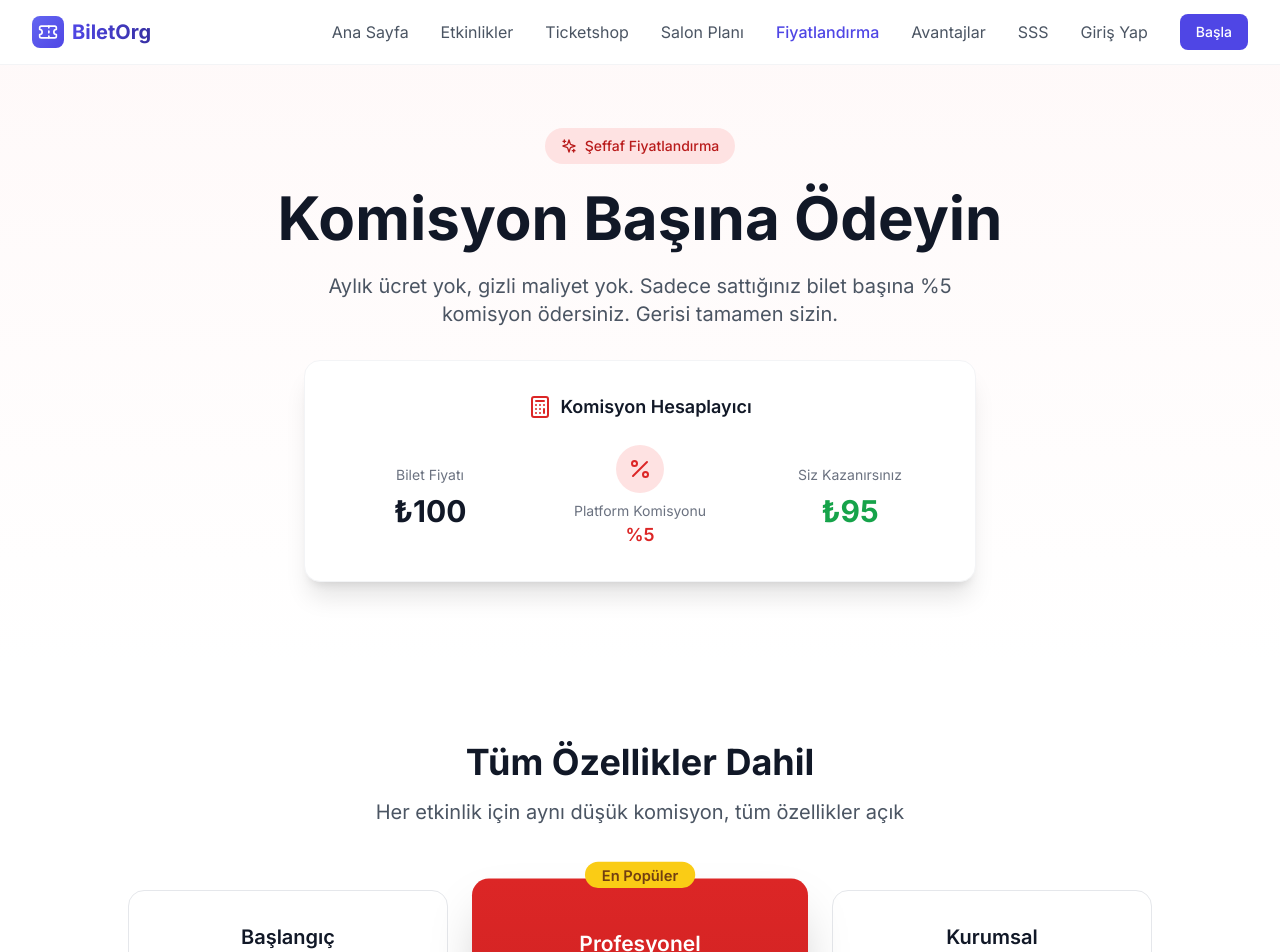
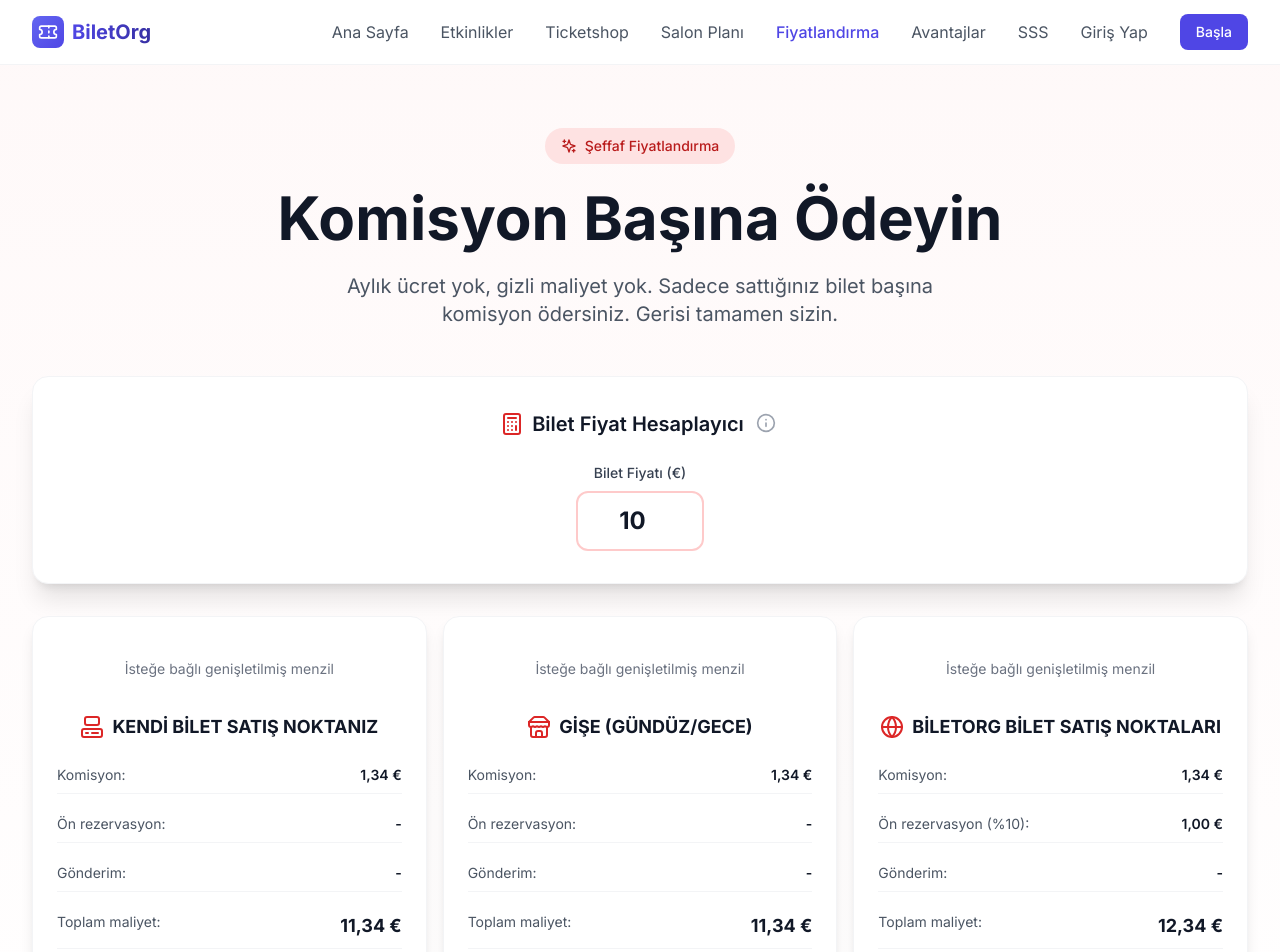
Before and after one commit to eventseat21/biletorg, a Next.js app: page /pricing in a window 1280 px wide. Shown: the top 952 px of the page. Built offline with nearby package versions, Linux system fonts and the light colour scheme.

Commit message:
Update pricing calculator: 3-channel model with tiered commission

```diff
--- a/app/pricing/page.tsx
+++ b/app/pricing/page.tsx
@@ -1,3 +1,6 @@
+'use client'
+
+import { useState } from 'react'
 import Link from 'next/link'
 import {
   Check,
@@ -18,11 +21,61 @@ import {
   Globe,
   Mail,
   MessageCircle,
-  Calculator
+  Calculator,
+  Info,
+  Store,
+  Computer
 } from 'lucide-react'
 import MobileNav from '@/components/mobile-nav'
 
 export default function PricingPage() {
+  const [ticketPrice, setTicketPrice] = useState<number>(10)
+  const [showTooltip, setShowTooltip] = useState(false)
+
+  // Eventim Light commission formula
+  const calculateCommission = (price: number): number => {
+    if (price < 7) {
+      return price * 0.035 + 0.49
+    } else {
+      return price * 0.035 + 0.99
+    }
+  }
+
+  // Format currency
+  const formatCurrency = (amount: number): string => {
+    return new Intl.NumberFormat('de-DE', {
+      style: 'currency',
+      currency: 'EUR',
+      minimumFractionDigits: 2,
+      maximumFractionDigits: 2
+    }).format(amount)
+  }
+
+  const formatCurrencyInt = (amount: number): string => {
+    return new Intl.NumberFormat('de-DE', {
+      style: 'currency',
+      currency: 'EUR',
+      minimumFractionDigits: 0,
+      maximumFractionDigits: 0
+    }).format(amount)
+  }
+
+  const commission = calculateCommission(ticketPrice)
+  const organizerEarnings = ticketPrice
+
+  // Channel 1: Customer's own ticket sales point (iframe)
+  const channel1Commission = commission
+  const channel1CustomerTotal = ticketPrice + channel1Commission
+
+  // Channel 2: Box office - same tiered commission as channel 1
+  const channel2Commission = commission
+  const channel2CustomerTotal = ticketPrice + channel2Commission
+
+  // Channel 3: Eventim Shop - commission + 10% reservation fee
+  const reservationFee = ticketPrice * 0.10
+  const channel3Commission = commission + reservationFee
+  const channel3CustomerTotal = ticketPrice + channel3Commission
+
   return (
     <div className="min-h-screen bg-white">
       {/* Navigation */}
@@ -53,9 +106,10 @@ export default function PricingPage() {
         </div>
       </nav>
 
-      {/* Hero Section */}
+      {/* Hero Section with Eventim Calculator */}
       <section className="pt-32 pb-20 bg-gradient-to-b from-primary-50/50 to-white">
-        <div className="max-w-4xl mx-auto px-4 sm:px-6 lg:px-8 text-center">
+        <div className="max-w-7xl mx-auto px-4 sm:px-6 lg:px-8">
+          <div className="text-center mb-12">
             <div className="inline-flex items-center gap-2 px-4 py-2 bg-primary-100 text-primary-700 rounded-full text-sm font-medium mb-6">
               <Sparkles className="w-4 h-4" />
               Şeffaf Fiyatlandırma
@@ -65,30 +119,151 @@ export default function PricingPage() {
             </h1>
             <p className="text-xl text-gray-600 max-w-2xl mx-auto mb-8">
               Aylık ücret yok, gizli maliyet yok. Sadece sattığınız bilet başına
-            %5 komisyon ödersiniz. Gerisi tamamen sizin.
+              komisyon ödersiniz. Gerisi tamamen sizin.
             </p>
+          </div>
 
-          {/* Price Calculator */}
-          <div className="bg-white rounded-2xl shadow-xl p-8 max-w-2xl mx-auto border border-gray-100">
+          {/* Interactive Price Calculator - Eventim Style */}
+          <div className="max-w-7xl mx-auto">
+            {/* Input Section */}
+            <div className="bg-white rounded-2xl shadow-xl p-8 mb-8 border border-gray-100">
               <div className="flex items-center justify-center gap-2 mb-6">
                 <Calculator className="w-6 h-6 text-primary-600" />
-              <h3 className="text-lg font-semibold text-gray-900">Komisyon Hesaplayıcı</h3>
+                <h3 className="text-xl font-semibold text-gray-900">Bilet Fiyat Hesaplayıcı</h3>
+                <div className="relative">
+                  <button
+                    onMouseEnter={() => setShowTooltip(true)}
+                    onMouseLeave={() => setShowTooltip(false)}
+                    className="p-1 text-gray-400 hover:text-gray-600"
+                  >
+                    <Info className="w-5 h-5" />
+                  </button>
+                  {showTooltip && (
+                    <div className="absolute bottom-full left-1/2 transform -translate-x-1/2 mb-2 w-80 bg-gray-900 text-white text-sm p-4 rounded-lg shadow-xl z-50">
+                      <p className="font-semibold mb-2">Komisyon Hesaplama:</p>
+                      <p>Bilet ücreti, 6,99 €'ya kadar olan taban fiyatlar için %3,5 artı bilet başına 0,49 €, 7,00 € ve üzeri taban fiyatlar için ise bilet başına %3,5 artı bilet başına 0,99 €'dur.</p>
+                      <div className="absolute bottom-0 left-1/2 transform -translate-x-1/2 translate-y-1/2 rotate-45 w-2 h-2 bg-gray-900"></div>
                     </div>
-            <div className="grid md:grid-cols-3 gap-6 items-center">
-              <div className="text-center">
-                <p className="text-sm text-gray-500 mb-2">Bilet Fiyatı</p>
-                <p className="text-3xl font-bold text-gray-900">₺100</p>
+                  )}
                 </div>
-              <div className="flex flex-col items-center">
-                <div className="w-12 h-12 bg-primary-100 rounded-full flex items-center justify-center mb-2">
-                  <Percent className="w-6 h-6 text-primary-600" />
               </div>
-                <p className="text-sm text-gray-500">Platform Komisyonu</p>
-                <p className="text-lg font-semibold text-primary-600">%5</p>
+
+              <div className="max-w-md mx-auto">
+                <label className="block text-sm font-medium text-gray-700 mb-2 text-center">
+                  Bilet Fiyatı (€)
+                </label>
+                <div className="flex items-center justify-center gap-4">
+                  <input
+                    type="number"
+                    min="1"
+                    max="1000"
+                    value={ticketPrice}
+                    onChange={(e) => setTicketPrice(Math.max(1, parseFloat(e.target.value) || 0))}
+                    className="w-32 px-4 py-3 text-center text-2xl font-bold border-2 border-primary-200 rounded-xl focus:border-primary-500 focus:outline-none"
+                  />
                 </div>
-              <div className="text-center">
-                <p className="text-sm text-gray-500 mb-2">Siz Kazanırsınız</p>
-                <p className="text-3xl font-bold text-green-600">₺95</p>
+              </div>
+            </div>
+
+            {/* 3 Channel Cards */}
+            <div className="grid md:grid-cols-3 gap-4">
+              {/* Channel 1: Customer's own ticket sales point */}
+              <div className="bg-white rounded-2xl shadow-lg p-6 border border-gray-100 flex flex-col">
+                <div className="h-14 flex items-center justify-center mb-4">
+                  <p className="text-sm text-gray-500 text-center">İsteğe bağlı genişletilmiş menzil</p>
+                </div>
+                <div className="flex items-center justify-center gap-2 mb-4">
+                  <Computer className="w-6 h-6 text-primary-600" />
+                  <h4 className="text-lg font-bold text-center">KENDİ BİLET SATIŞ NOKTANIZ</h4>
+                </div>
+                <div className="flex-1 space-y-3 text-sm">
+                  <div className="flex justify-between py-2 border-b border-gray-100">
+                    <span className="text-gray-600">Komisyon:</span>
+                    <span className="font-semibold">{formatCurrency(commission)}</span>
+                  </div>
+                  <div className="flex justify-between py-2 border-b border-gray-100">
+                    <span className="text-gray-600">Ön rezervasyon:</span>
+                    <span className="font-semibold">-</span>
+                  </div>
+                  <div className="flex justify-between py-2 border-b border-gray-100">
+                    <span className="text-gray-600">Gönderim:</span>
+                    <span className="font-semibold">-</span>
+                  </div>
+                  <div className="flex justify-between py-2 border-b border-gray-100">
+                    <span className="text-gray-600">Toplam maliyet:</span>
+                    <span className="font-bold text-lg">{formatCurrency(channel1CustomerTotal)}</span>
+                  </div>
+                </div>
+                <div className="mt-6 bg-blue-500 text-white p-4 rounded-xl text-center">
+                  <p className="text-lg mb-1">Kazancınız</p>
+                  <p className="text-4xl font-bold">{formatCurrencyInt(organizerEarnings)}</p>
+                </div>
+              </div>
+
+              {/* Channel 2: Box office - same calculation as channel 1 */}
+              <div className="bg-white rounded-2xl shadow-lg p-6 border border-gray-100 flex flex-col">
+                <div className="h-14 flex items-center justify-center mb-4">
+                  <p className="text-sm text-gray-500 text-center">İsteğe bağlı genişletilmiş menzil</p>
+                </div>
+                <div className="flex items-center justify-center gap-2 mb-4">
+                  <Store className="w-6 h-6 text-primary-600" />
+                  <h4 className="text-lg font-bold text-center">GİŞE (GÜNDÜZ/GECE)</h4>
+                </div>
+                <div className="flex-1 space-y-3 text-sm">
+                  <div className="flex justify-between py-2 border-b border-gray-100">
+                    <span className="text-gray-600">Komisyon:</span>
+                    <span className="font-semibold">{formatCurrency(commission)}</span>
+                  </div>
+                  <div className="flex justify-between py-2 border-b border-gray-100">
+                    <span className="text-gray-600">Ön rezervasyon:</span>
+                    <span className="font-semibold">-</span>
+                  </div>
+                  <div className="flex justify-between py-2 border-b border-gray-100">
+                    <span className="text-gray-600">Gönderim:</span>
+                    <span className="font-semibold">-</span>
+                  </div>
+                  <div className="flex justify-between py-2 border-b border-gray-100">
+                    <span className="text-gray-600">Toplam maliyet:</span>
+                    <span className="font-bold text-lg">{formatCurrency(ticketPrice + commission)}</span>
+                  </div>
+                </div>
+                <div className="mt-6 bg-blue-500 text-white p-4 rounded-xl text-center">
+                  <p className="text-lg mb-1">Kazancınız</p>
+                  <p className="text-4xl font-bold">{formatCurrencyInt(organizerEarnings)}</p>
+                </div>
+              </div>
+
+              {/* Channel 3: Eventim Shop */}
+              <div className="bg-white rounded-2xl shadow-lg p-6 border border-gray-100 flex flex-col">
+                <div className="h-14 flex items-center justify-center mb-4">
+                  <p className="text-sm text-gray-500 text-center">İsteğe bağlı genişletilmiş menzil</p>
+                </div>
+                <div className="flex items-center justify-center gap-2 mb-4">
+                  <Globe className="w-6 h-6 text-primary-600" />
+                  <h4 className="text-lg font-bold text-center">BİLETORG BİLET SATIŞ NOKTALARI</h4>
+                </div>
+                <div className="flex-1 space-y-3 text-sm">
+                  <div className="flex justify-between py-2 border-b border-gray-100">
+                    <span className="text-gray-600">Komisyon:</span>
+                    <span className="font-semibold">{formatCurrency(commission)}</span>
+                  </div>
+                  <div className="flex justify-between py-2 border-b border-gray-100">
+                    <span className="text-gray-600">Ön rezervasyon (%10):</span>
+                    <span className="font-semibold">{formatCurrency(reservationFee)}</span>
+                  </div>
+                  <div className="flex justify-between py-2 border-b border-gray-100">
+                    <span className="text-gray-600">Gönderim:</span>
+                    <span className="font-semibold">-</span>
+                  </div>
+                  <div className="flex justify-between py-2 border-b border-gray-100">
+                    <span className="text-gray-600">Toplam maliyet:</span>
+                    <span className="font-bold text-lg">{formatCurrency(channel3CustomerTotal)}</span>
+                  </div>
+                </div>
+                <div className="mt-6 bg-blue-500 text-white p-4 rounded-xl text-center">
+                  <p className="text-lg mb-1">Kazancınız</p>
+                  <p className="text-4xl font-bold">{formatCurrencyInt(organizerEarnings)}</p>
+                </div>
               </div>
             </div>
           </div>
```
Lines whose indentation alone changed are shown as unchanged.
